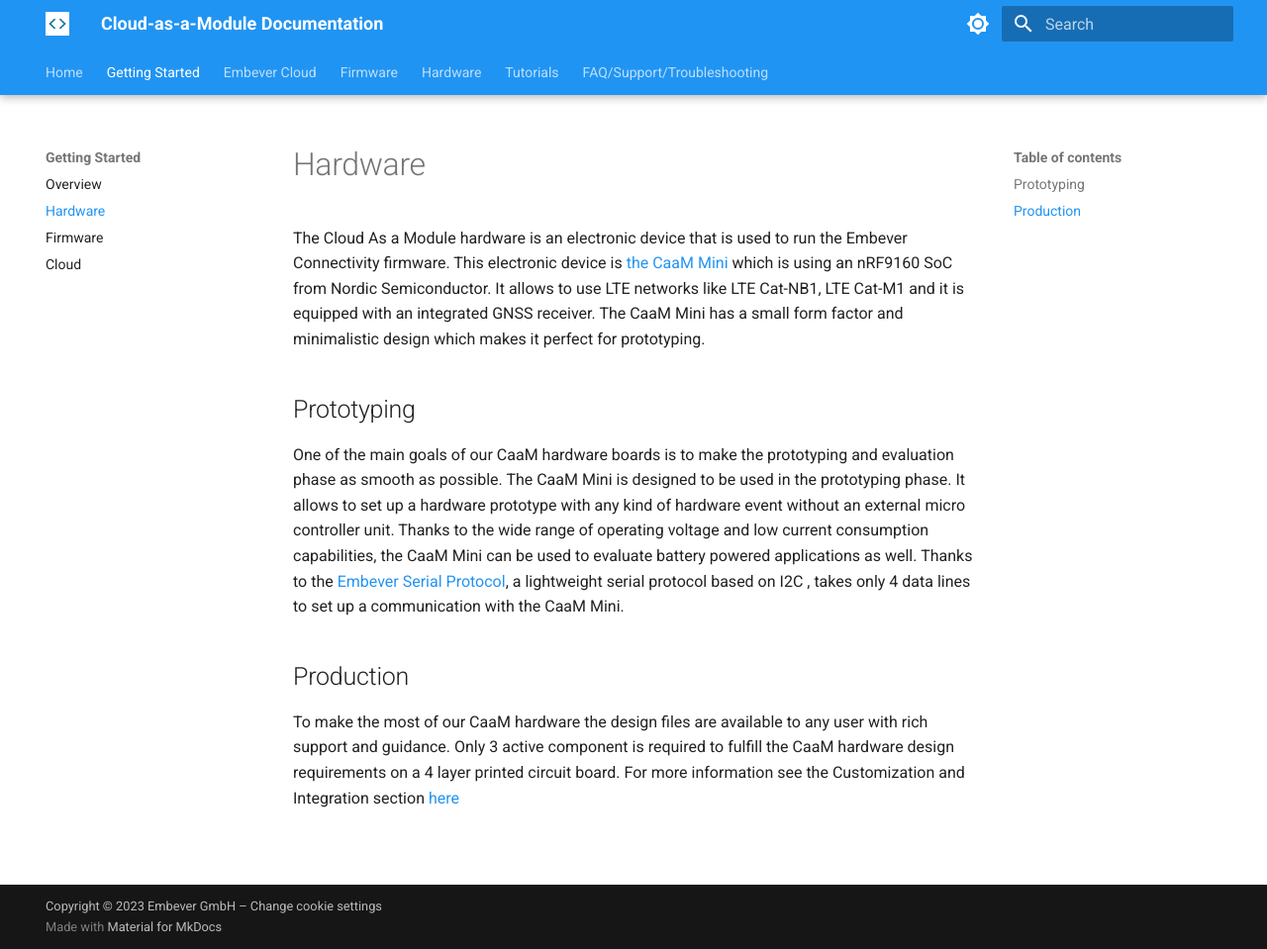
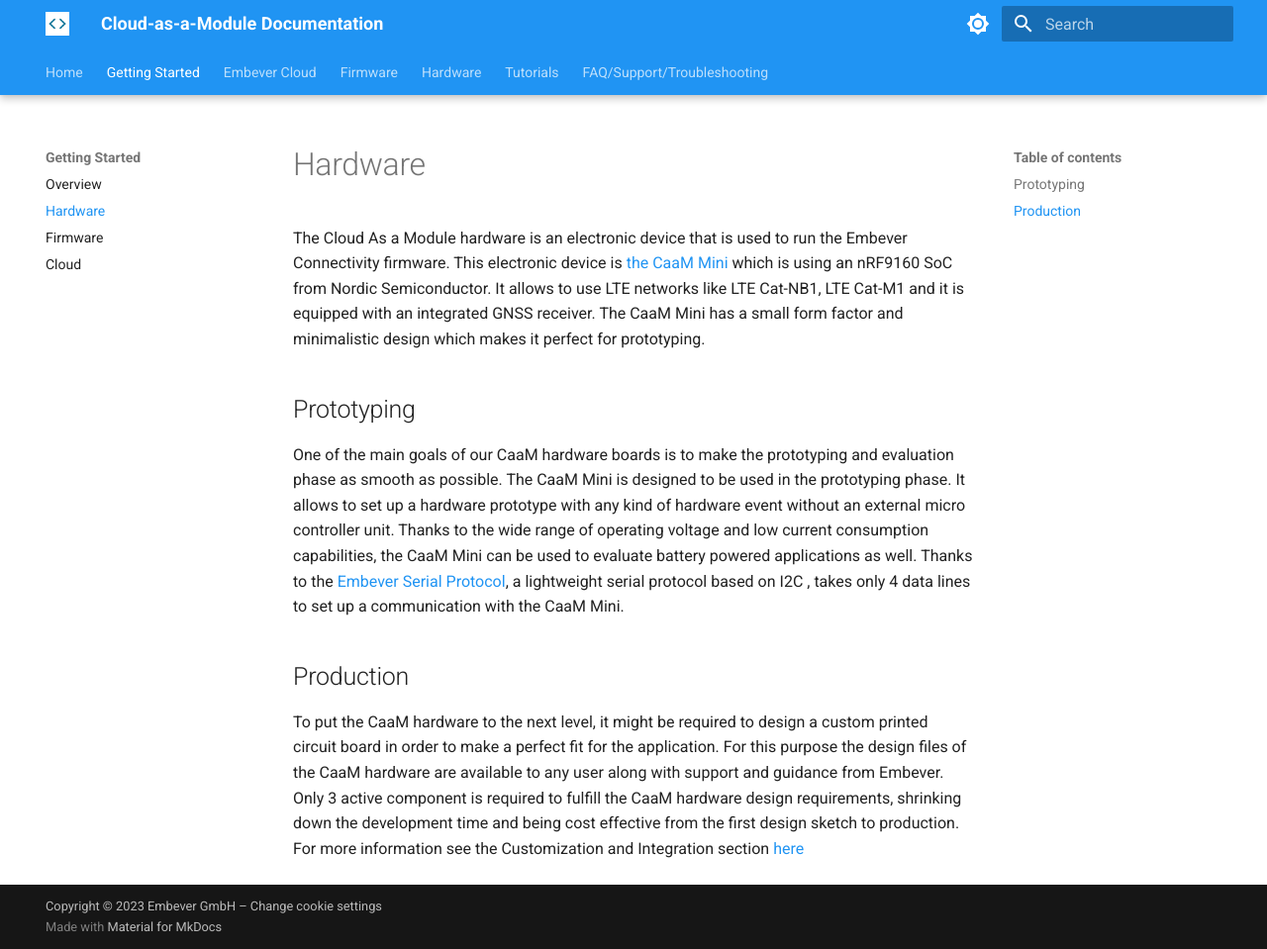
Before and after one commit to Embever/embever_docs, an MkDocs documentation site: the page built from docs/getting_started/hardware.md, in a window 1280 px wide and 959 px high. Shown: the whole window at 99% size. Built offline with MkDocs 1.6.1 and Material for MkDocs 9.7.7, drawn with Linux system fonts in a browser that asks for light colours.

Commit message:
Small update on the production section

```diff
--- a/docs/getting_started/hardware.md
+++ b/docs/getting_started/hardware.md
@@ -5,6 +5,6 @@
 One of the main goals of our CaaM hardware boards is to make the prototyping and evaluation phase as smooth as possible. The CaaM Mini is designed to be used in the prototyping phase. It allows to set up a hardware prototype with any kind of hardware event without an external micro controller unit. Thanks to the wide range of operating voltage and low current consumption capabilities, the CaaM Mini can be used to evaluate battery powered applications as well. Thanks to the [Embever Serial Protocol](../firmware/caam-app-framework/esp/esp-overview.md), a lightweight serial protocol based on I2C , takes only 4 data lines to set up a communication with the CaaM Mini.
 
 ## Production
-To make the most of our CaaM hardware the design files are available to any user with rich support and guidance.
-Only 3 active component is required to fulfill the CaaM hardware design requirements on a 4 layer printed circuit board.
+To put the CaaM hardware to the next level, it might be required to design a custom printed circuit board in order to make a perfect fit for the application. For this purpose the design files of the CaaM hardware are available to any user along with support and guidance from Embever.
+Only 3 active component is required to fulfill the CaaM hardware design requirements, shrinking down the development time and being cost effective from the first design sketch to production.
 For more information see the Customization and Integration section [here](../hardware/customization/index.md)
```
